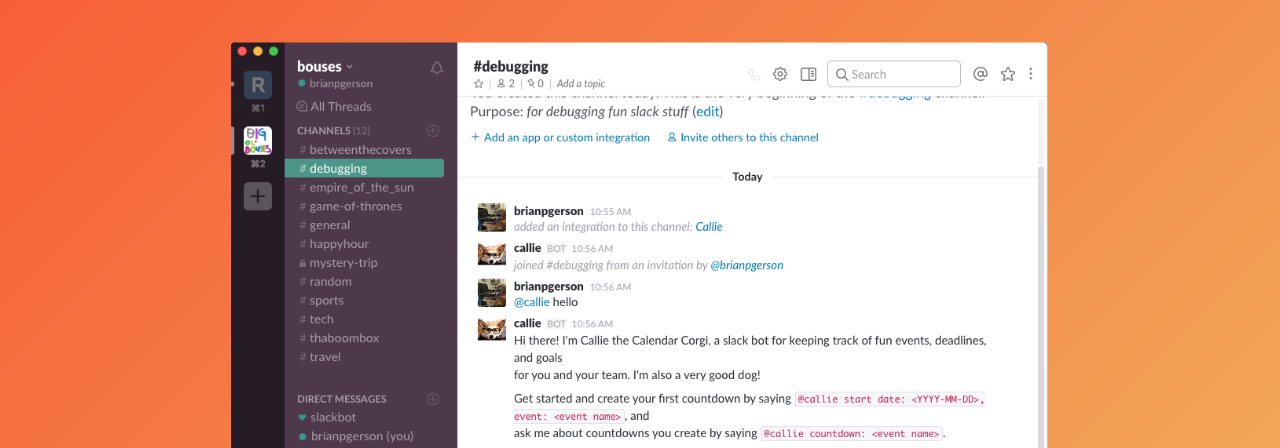
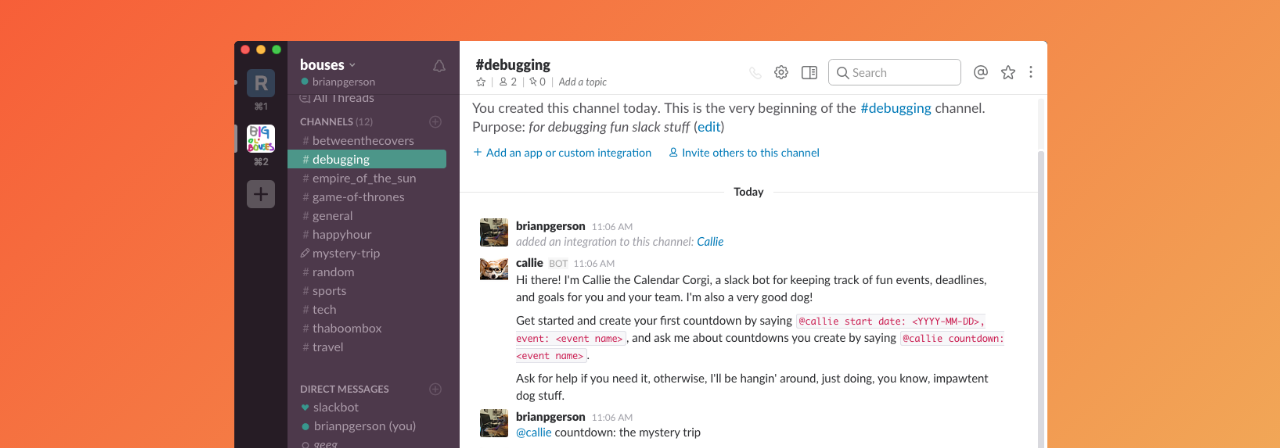
Before and after one commit to brianpgerson/callie, a website: page public/index.html in a window 1280 px wide. Shown: the part 352-800 px from the top of the page. Drawn offline with nearby package versions, Linux system fonts and the light colour scheme.

Commit message:
New screenshot again

```diff
--- a/public/index.html
+++ b/public/index.html
@@ -20,7 +20,7 @@
                 Callie the Calendar Corgi keeps track of events, deadlines, and more for your team with a few simple commands. Arf!
               </h3>
             </div>
-            <img src="../img/callie-screen.png" alt="A screenshot of Callie in action"/>
+            <img src="../img/callie-screenshot.png" alt="A screenshot of Callie in action"/>
             <a class="push-down" id="add_to_slack" href="https://slack.com/oauth/authorize?scope=incoming-webhook,bot&client_id=54278405042.125508396647"><img id="add_to_slack" alt="Add to Slack" src="https://platform.slack-edge.com/img/add_to_slack.png" srcset="https://platform.slack-edge.com/img/add_to_slack.png 1x, https://platform.slack-edge.com/img/add_to_slack@2x.png 2x" /></a>
           </div>
         </div>
```
Also changed, not shown: public/img/callie-screen.png (deleted), public/img/callie-screenshot.png (added), public/img/slack-placer.png (deleted).
